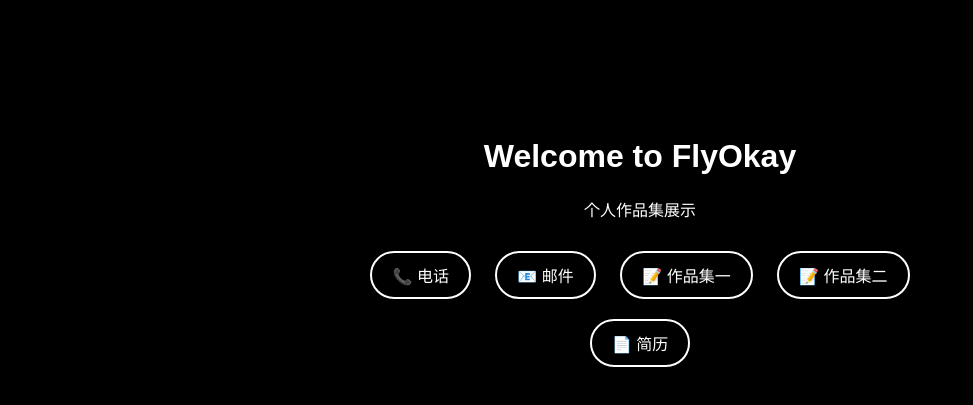
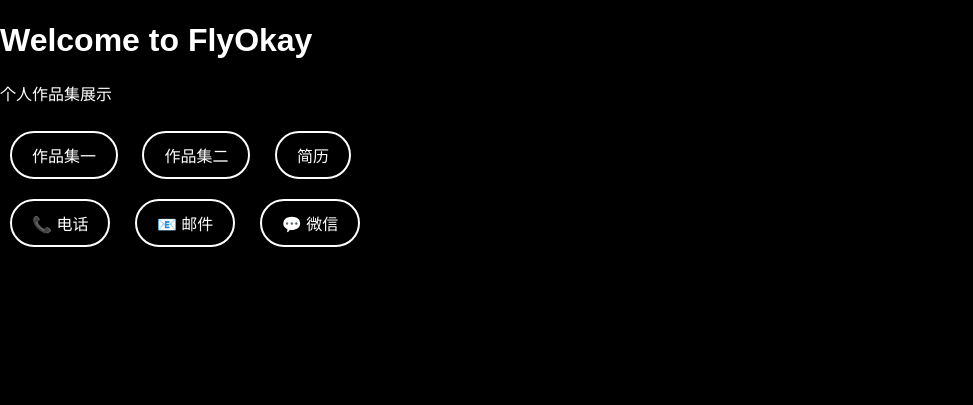
Before and after one commit to FlyOkay/FlyOkay, a plain HTML site: page index.html in a window 1280 px wide. Shown: the part 153-558 px from the top of the page, without its empty margins (0-973 px from the left). Drawn offline with Linux system fonts and the light colour scheme.

Commit message:
index.html

```diff
--- a/index.html
+++ b/index.html
@@ -1,31 +1,32 @@
-
 <!DOCTYPE html>
 <html lang="en">
 <head>
-    <meta charset="UTF-8">
-    <title>FlyOkay 个人作品展示</title>
-    <link rel="stylesheet" href="style.css">
+  <meta charset="UTF-8">
+  <title>FlyOkay 个人作品集</title>
+  <link rel="stylesheet" href="style.css">
 </head>
 <body>
-    <div id="particles-js"></div>
+  <div class="background">
+    <canvas id="gradientCanvas"></canvas>
+  </div>
 
-    <div class="content">
-        <h1>Welcome to FlyOkay</h1>
-        <p>个人作品集展示</p>
-        <div class="button-container">
-            <a href="tel:123456789" class="btn">📞 电话</a>
-            <a href="mailto:example@mail.com" class="btn">📧 邮件</a>
-            <a href="portfolio-1.pdf" class="btn" target="_blank">📝 作品集一</a>
-            <a href="portfolio-2.pdf" class="btn" target="_blank">📝 作品集二</a>
-            <a href="resume-yuanfei.pdf" class="btn" target="_blank">📄 简历</a>
-        </div>
+  <div class="container">
+    <h1>Welcome to FlyOkay</h1>
+    <p>个人作品集展示</p>
+
+    <div class="btn-group large">
+      <a href="portfolio-1.pdf" target="_blank" class="btn important">作品集一</a>
+      <a href="portfolio-2.pdf" target="_blank" class="btn important">作品集二</a>
+      <a href="resume-yuanfei.pdf" target="_blank" class="btn important">简历</a>
     </div>
 
-    <script src="particles.js"></script>
-    <script>
-        particlesJS.load('particles-js', 'particles.json', function() {
-            console.log('Particles.js loaded.');
-        });
-    </script>
+    <div class="btn-group small">
+      <a href="tel:1234567890" class="btn"><span>📞 电话</span></a>
+      <a href="mailto:example@example.com" class="btn"><span>📧 邮件</span></a>
+      <a href="wechat-qr.jpg" target="_blank" class="btn"><span>💬 微信</span></a>
+    </div>
+  </div>
+
+  <script src="script.js"></script>
 </body>
 </html>
```
